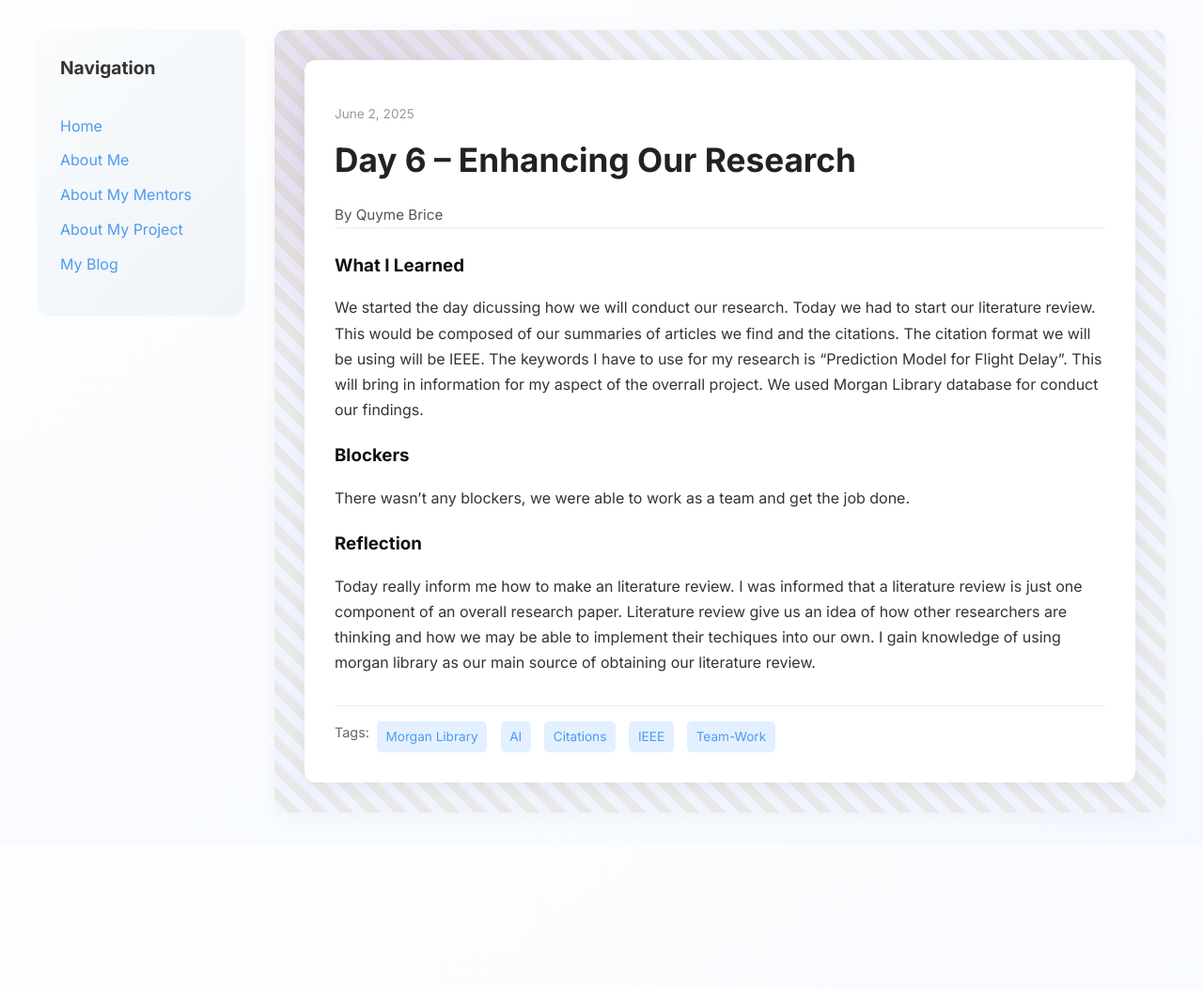
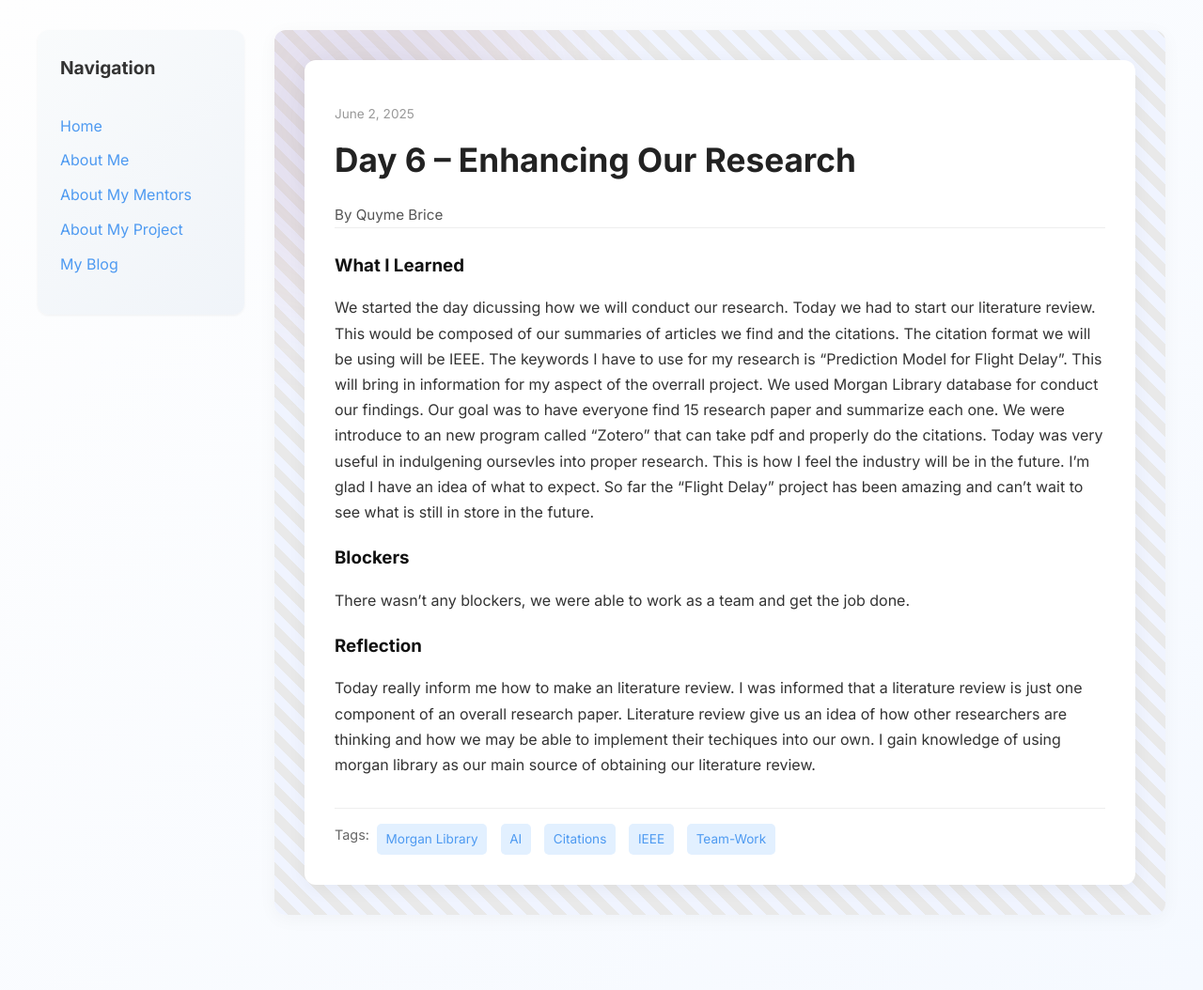
Before and after one commit to Qubri2/Qubri2.github.io, a Jekyll site: the page built from _posts/2025-06-03-day-6.md, in a window 1280 px wide. Shown: the whole page at 94% size. Built offline with Jekyll 4.4.1, drawn with Linux system fonts in a browser that asks for light colours; before the commit the page ends 900 px from its top, so only the background shows below that.

Commit message:
Update 2025-06-03-day-6.md

```diff
--- a/_posts/2025-06-03-day-6.md
+++ b/_posts/2025-06-03-day-6.md
@@ -7,7 +7,7 @@ permalink: /day6.html
 tags: ["Morgan Library", "AI", "Citations", "IEEE", "Team-Work"]
 
 what_i_learned: |
-  We started the day dicussing how we will conduct our research. Today we had to start our literature review. This would be composed of our summaries of articles we find and the citations. The citation format we will be using will be IEEE. The keywords I have to use for my research is "Prediction Model for Flight Delay". This will bring in information for my aspect of the overrall project. We used Morgan Library database for conduct our findings.
+  We started the day dicussing how we will conduct our research. Today we had to start our literature review. This would be composed of our summaries of articles we find and the citations. The citation format we will be using will be IEEE. The keywords I have to use for my research is "Prediction Model for Flight Delay". This will bring in information for my aspect of the overrall project. We used Morgan Library database for conduct our findings. Our goal was to have everyone find 15 research paper and summarize each one. We were introduce to an new program called "Zotero" that can take pdf and properly do the citations. Today was very useful in indulgening oursevles into proper research. This is how I feel the industry will be in the future. I'm glad I have an idea of what to expect. So far the "Flight Delay" project has been amazing and can't wait to see what is still in store in the future.
 
 
 
```
